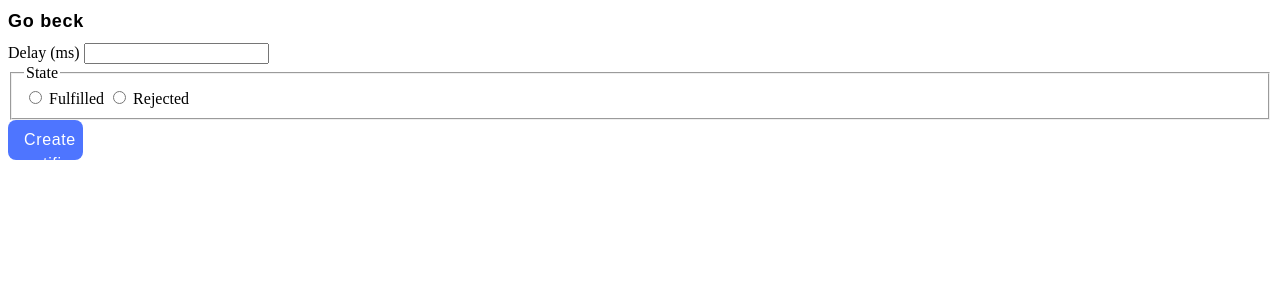
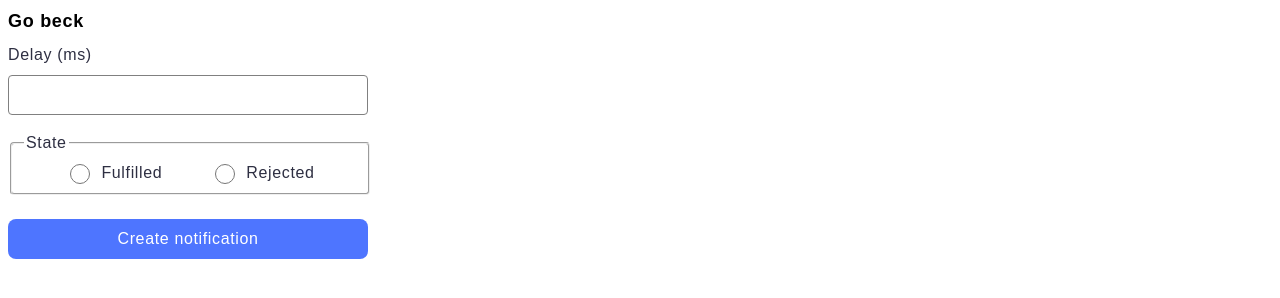
Before and after one commit to AnnBalias/goit-js-hw-10, a website built with Vite: page src/2-snackbar.html in a window 1280 px wide. Built offline with nearby package versions, Linux system fonts and the light colour scheme.

Commit message:
Snackbar Style

```diff
--- a/src/2-snackbar.html
+++ b/src/2-snackbar.html
@@ -8,7 +8,8 @@
     <link rel="stylesheet" href="./css/styles.css" />
   </head>
   <body>
-    <main><a href="./index.html" class="back-link">Go beck</a></main>
+    <main>
+      <a href="./index.html" class="back-link">Go beck</a>
       <form class="form">
         <label>
           Delay (ms)
@@ -29,6 +30,7 @@
 
         <button type="submit">Create notification</button>
       </form>
+    </main>
     <script type="module" src="./js/2-snackbar.js"></script>
   </body>
 </html>
--- a/src/css/styles.css
+++ b/src/css/styles.css
@@ -85,3 +85,83 @@ button:disabled {
     letter-spacing: 0.04em;
     color: #2e2f42;
 }
+
+form label, legend {
+    display: flex;
+    flex-direction: column;
+    gap: 8px;
+    font-family: "Montserrat", sans-serif;
+    font-weight: 400;
+    font-size: 16px;
+    line-height: 1.5;
+    letter-spacing: 0.04em;
+    color: #2e2f42;
+    margin-bottom: 16px;
+}
+
+legend {
+    margin-bottom: 0;
+}
+
+form input {
+    box-sizing: border-box;
+    border: 1px solid #808080;
+    border-radius: 4px;
+    width: 360px;
+    height: 40px;
+    padding: 8px 16px;
+    font-family: "Montserrat", sans-serif;
+    font-weight: 400;
+    font-size: 16px;
+    line-height: 1.5;
+    letter-spacing: 0.04em;
+    color: #2e2f42;
+}
+
+fieldset {
+    display: flex;
+    gap: 48px;
+    justify-content: center;
+    box-sizing: border-box;
+    width: 360px;
+    height: 64px;
+    border-radius: 4px;
+    stroke-width: 1px;
+    stroke: #808080;
+    margin-bottom: 24px;
+}
+
+fieldset label {
+    display: flex;
+    flex-direction: row;
+    gap: 8px;
+}
+
+fieldset input {
+    border: 1px solid #757575;
+    border-radius: 14px;
+    width: 20px;
+    height: 20px;
+}
+
+label input:hover, fieldset:hover {
+    border: 1px solid #000;
+}
+
+
+
+
+form button {
+    border: none;
+    background: #4e75ff;
+    border-radius: 8px;
+    padding: 8px 16px;
+    width: 360px;
+    height: 40px;
+    font-family: "Montserrat", sans-serif;
+    font-weight: 500;
+    font-size: 16px;
+    line-height: 1.5;
+    letter-spacing: 0.04em;
+    color: #fff;
+}
```
Lines whose indentation alone changed are shown as unchanged.
